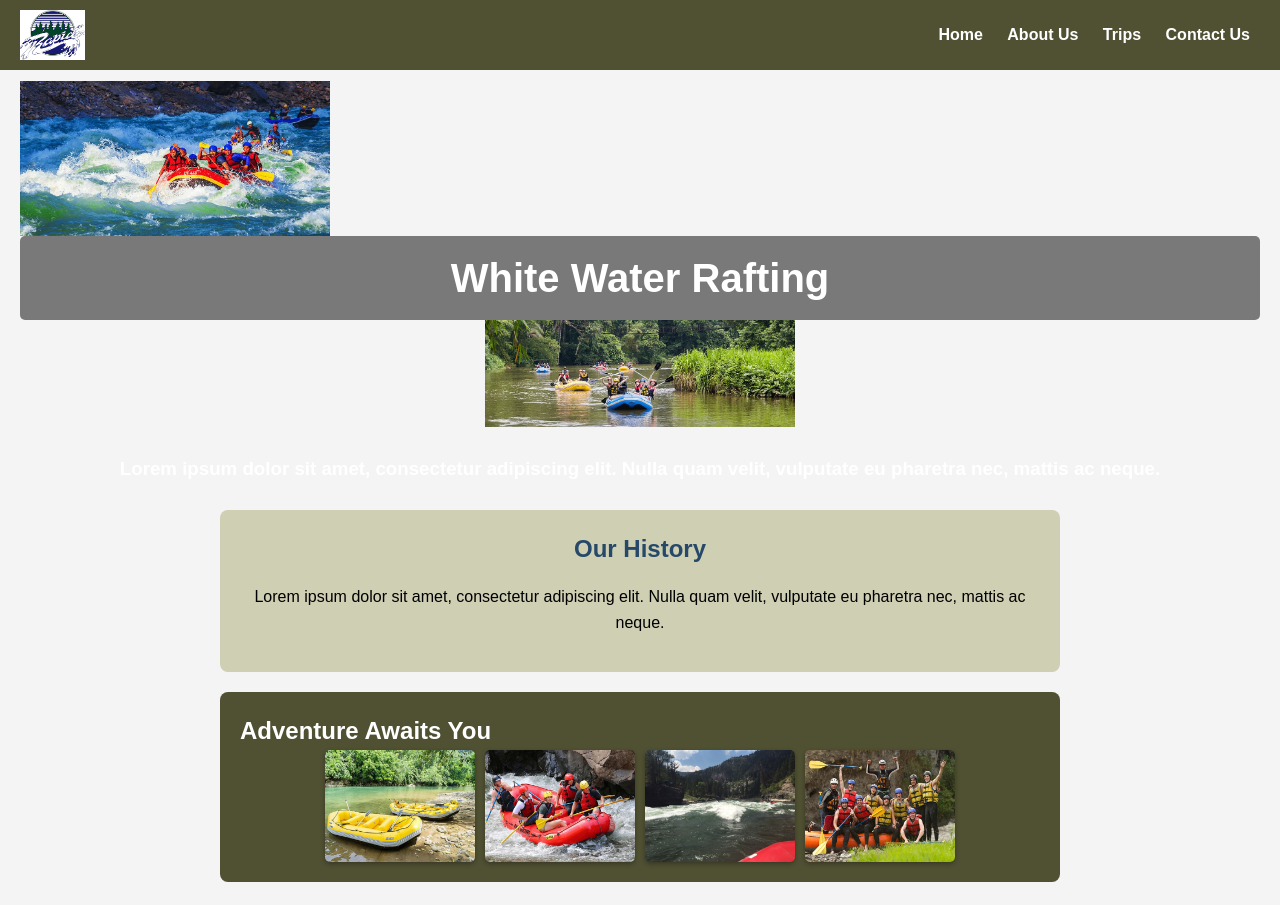
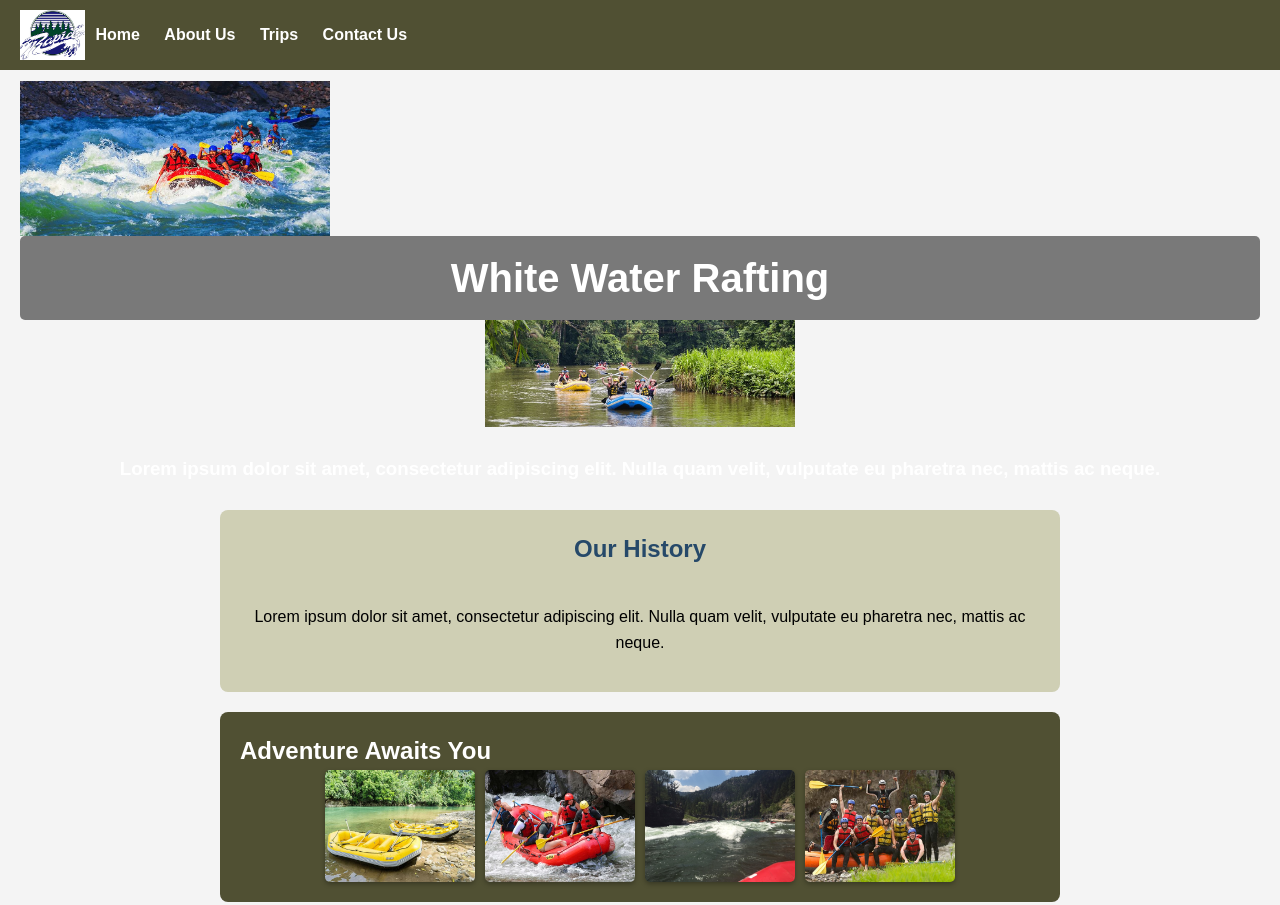
Before and after one commit to NorlandoJunior/wdd, a plain HTML site: page wwr/index.html in a window 1280 px wide. Shown: the top 905 px of the page. Drawn offline with Linux system fonts and the light colour scheme; a web font is replaced by a local one.

Commit message:
Update styles.css

```diff
--- a/wwr/styles/styles.css
+++ b/wwr/styles/styles.css
@@ -21,7 +21,8 @@ h1, h2 {
 
 /* Header */
 header {
-    display: flex;
+    display: grid;
+    grid-template-columns: auto 1fr;
     align-items: center;
     justify-content: space-between;
     background-color: var(--dark-green);
@@ -37,6 +38,7 @@ nav a {
     color: white;
     margin: 0 10px;
     font-weight: 600;
+
 }
 
 nav a:hover {
@@ -75,6 +77,9 @@ main {
 
 /* History Section */
 .history {
+    display: grid;
+    grid-template-columns: 1fr;
+    gap:20px;
     background-color: var(--light-beige);
     padding: 20px;
     margin: 20px auto;
```
